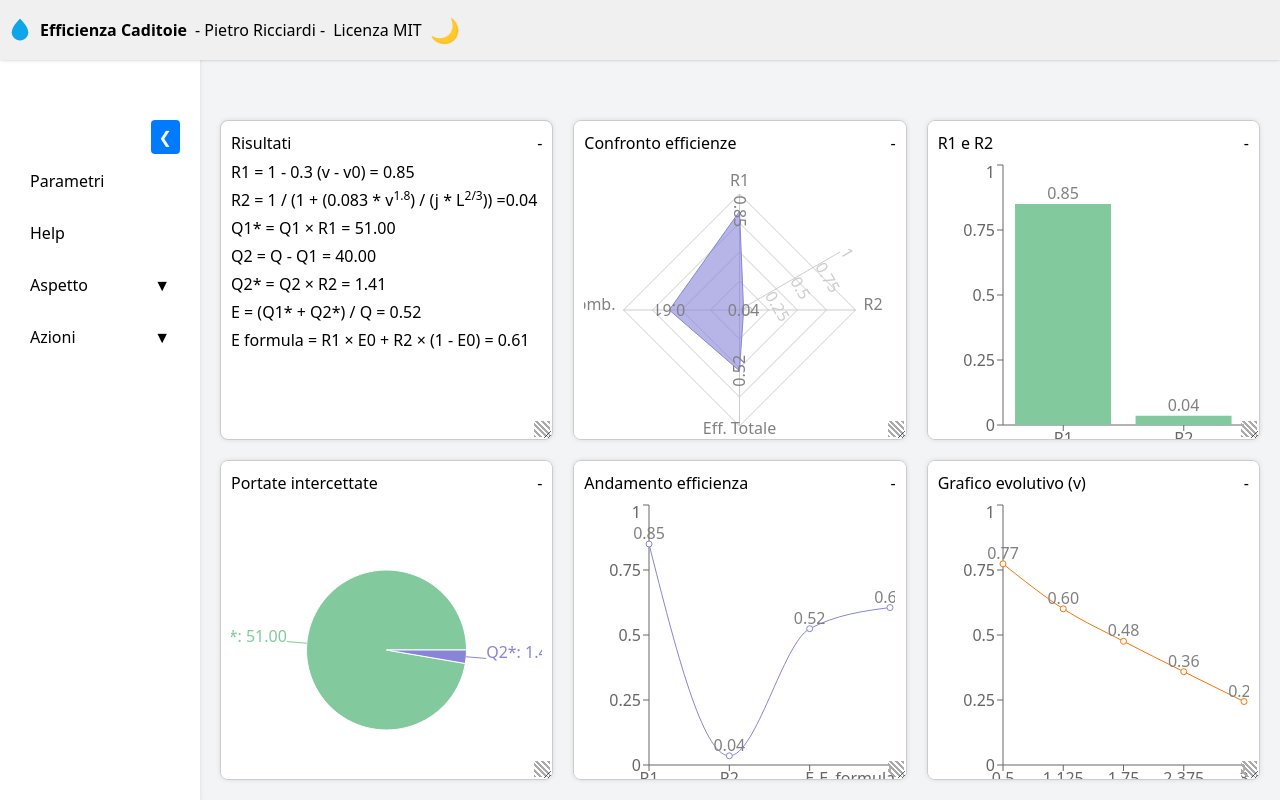
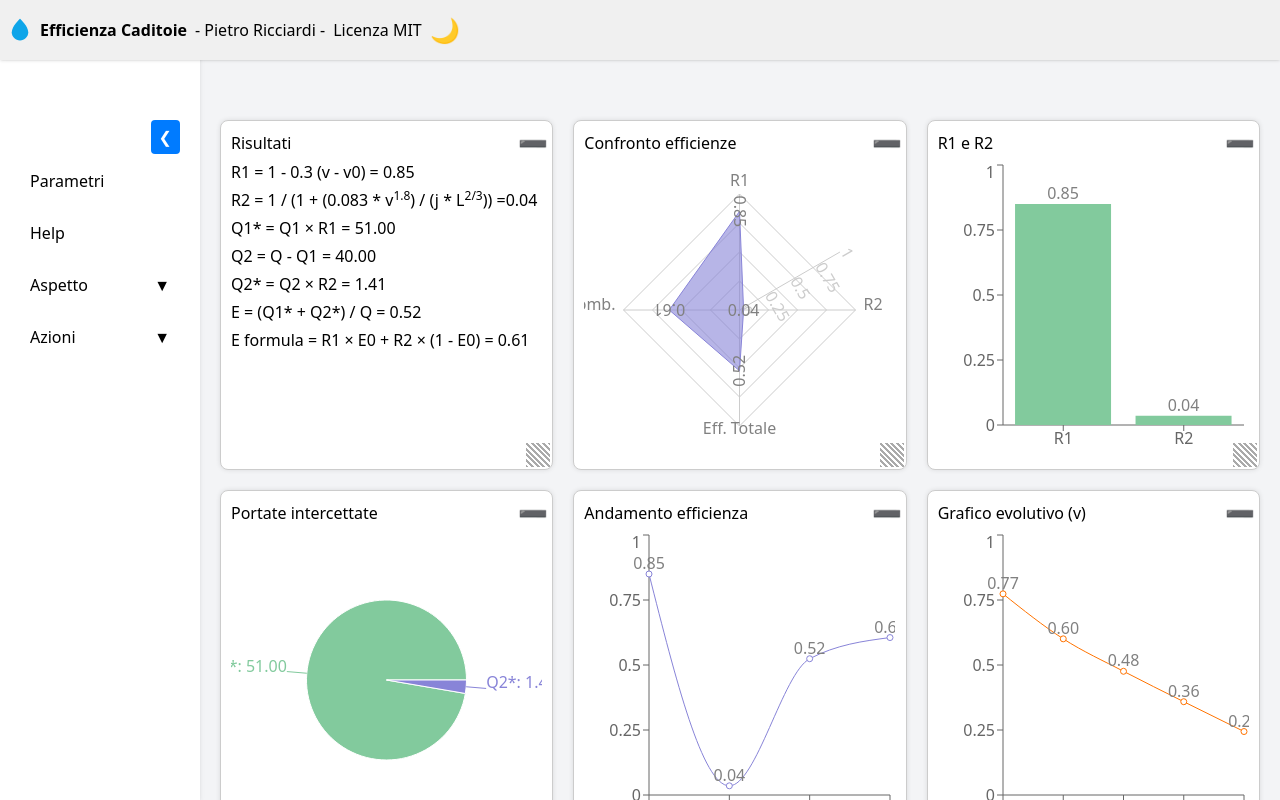
Before and after one commit to Pietro-Ricciardi/Efficienza-Caditoie, a React (Vite) app: page / in a window 1280 px wide. Built offline with nearby package versions, Linux system fonts and the light colour scheme.

Commit message:
Enlarge widget controls

```diff
--- a/src/Help.jsx
+++ b/src/Help.jsx
@@ -20,7 +20,7 @@ export default function Help() {
         <ul className="list-disc pl-6">
           <li>ridimensionare trascinando l'angolo in basso a destra;</li>
           <li>trascinare per modificare l'ordine dei grafici;</li>
-          <li>minimizzare o espandere con il pulsante '-'/'+' nella barra del widget.</li>
+          <li>minimizzare o espandere con il pulsante '➖'/'➕' nella barra del widget.</li>
         </ul>
         <li>
           Nella sidebar puoi attivare o disattivare i singoli grafici dalla sezione
--- a/src/Widget.css
+++ b/src/Widget.css
@@ -9,13 +9,17 @@
   background: none;
   border: none;
   cursor: pointer;
+  width: 24px;
+  height: 24px;
+  font-size: 1.5em;
+  line-height: 24px;
 }
 
 .widget {
   resize: both;
-  overflow: auto;
-  min-width: 200px;
-  min-height: 150px;
+  overflow: visible;
+  min-width: 300px;
+  min-height: 350px;
   position: relative;
 }
 
@@ -24,8 +28,8 @@
   position: absolute;
   right: 2px;
   bottom: 2px;
-  width: 16px;
-  height: 16px;
+  width: 24px;
+  height: 24px;
   background: repeating-linear-gradient(45deg, #aaa, #aaa 2px, transparent 2px, transparent 4px);
   pointer-events: none;
 }
--- a/src/Widget.jsx
+++ b/src/Widget.jsx
@@ -23,7 +23,7 @@ const Widget = forwardRef(function Widget(
       <div className="widget-header">
         <span>{title}</span>
         <button onClick={() => setCollapsed((c) => !c)} aria-label="toggle widget">
-          {collapsed ? '+' : '-'}
+          {collapsed ? '➕' : '➖'}
         </button>
       </div>
       {!collapsed && (
```
Also changed, not shown: 1 other file (tests, documents, lock files or other folders).
